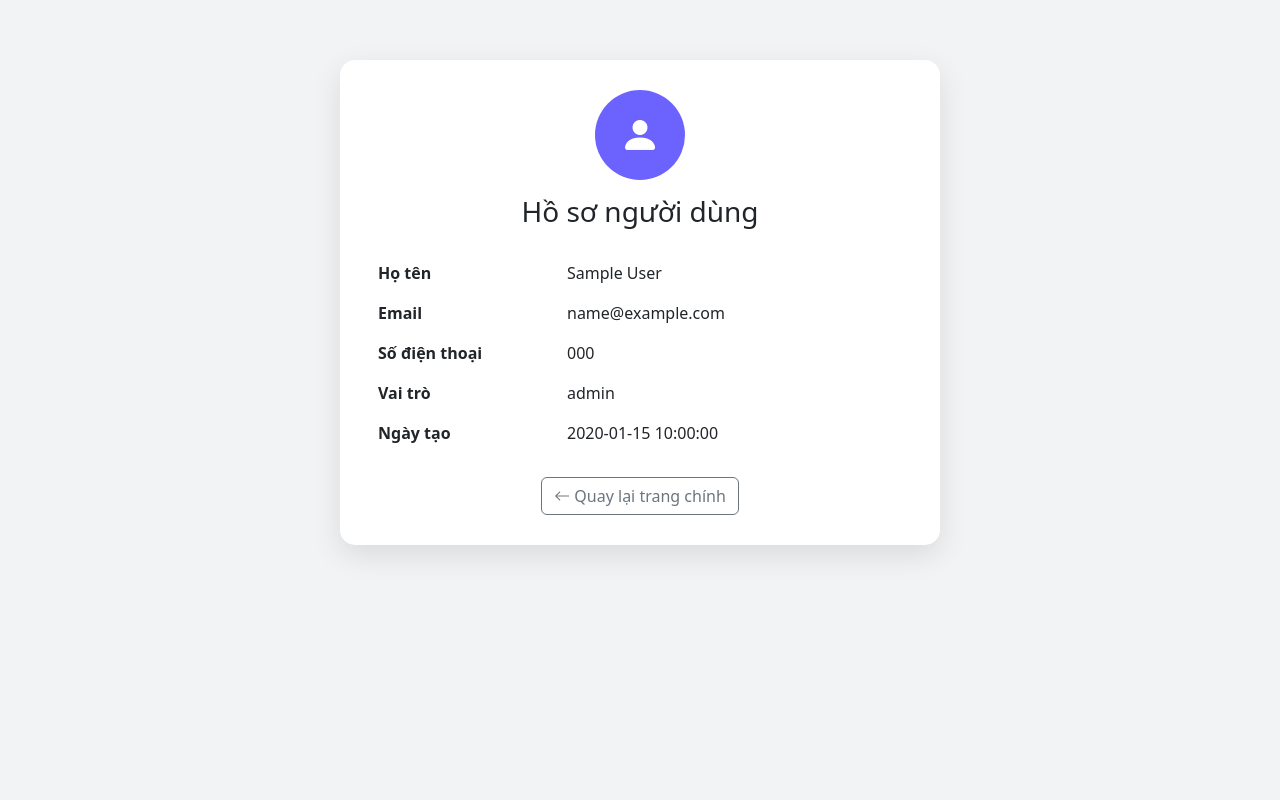
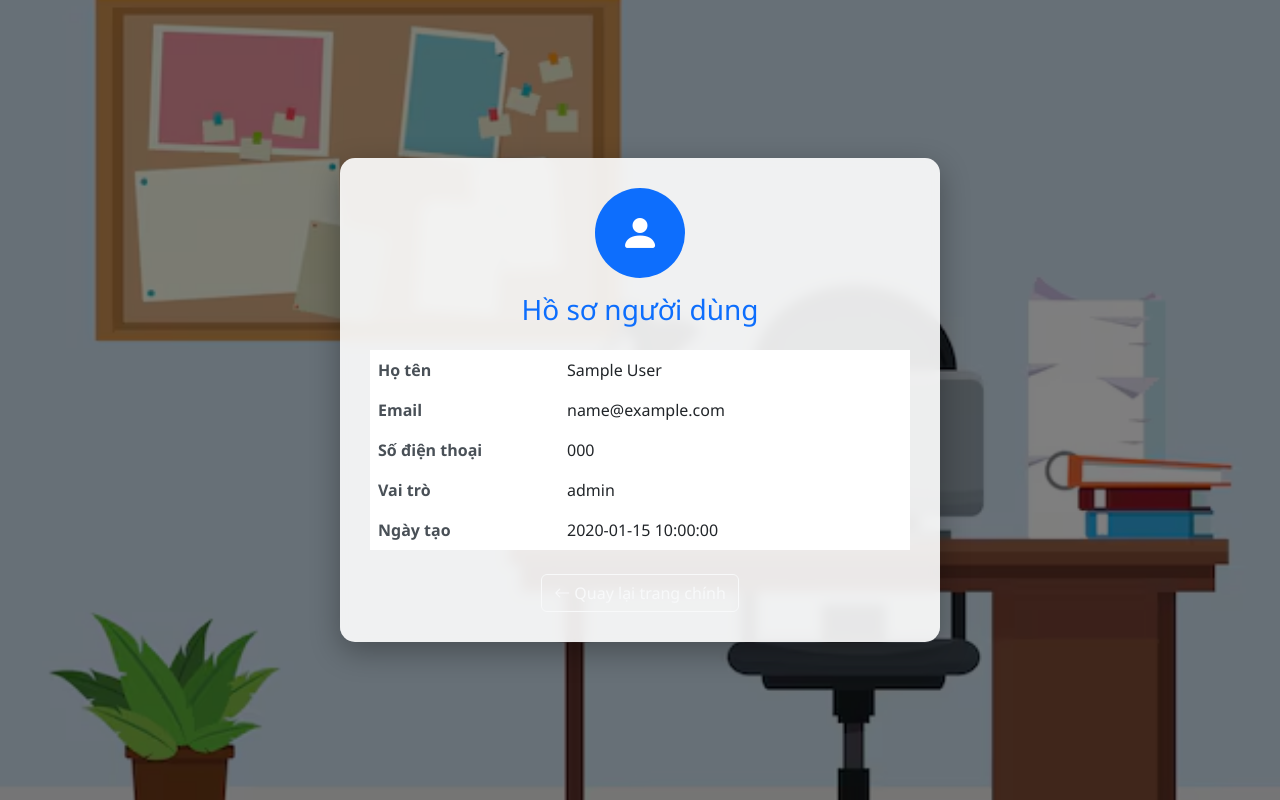
Before and after one commit to QuocViet0506/DoAnCoSo, a PHP site: page /Dashboard/profile.php in a window 1280 px wide. Run offline with PHP 8.4, Linux system fonts and the light colour scheme; the visitor is signed in with stand-in values (Sample User, id 1); tables that the repository leaves empty or names only in its code hold one stand-in row (values such as "Sample post").

Commit message:
Sua Giao dien

```diff
--- a/Dashboard/profile.php
+++ b/Dashboard/profile.php
@@ -16,31 +16,67 @@ if (!$user) {
     echo "Không tìm thấy người dùng!";
     exit();
 }
+
+// Gán ảnh nền dựa vào vai trò
+switch ($user['role']) {
+    case 'driver':
+        $background = "../assets/images/bg_driver.jpg";
+        break;
+    case 'passenger':
+        $background = "../assets/images/bg_passenger.jpg";
+        break;
+    case 'admin':
+    default:
+        $background = "../assets/images/bg_admin.jpg";
+        break;
+}
 ?>
-
 <!DOCTYPE html>
 <html lang="vi">
 <head>
     <meta charset="UTF-8">
     <title>Hồ sơ cá nhân</title>
+    <meta name="viewport" content="width=device-width, initial-scale=1">
+    <!-- Bootstrap & Icons -->
     <link href="https://cdn.jsdelivr.net/npm/bootstrap@5.3.0/dist/css/bootstrap.min.css" rel="stylesheet">
     <link href="https://cdn.jsdelivr.net/npm/bootstrap-icons@1.10.5/font/bootstrap-icons.css" rel="stylesheet">
     <style>
         body {
-            background-color: #f1f3f5;
+            margin: 0;
+            padding: 0;
+            background: url('<?= $background ?>') no-repeat center center fixed;
+            background-size: cover;
+            min-height: 100vh;
+            display: flex;
+            align-items: center;
+            justify-content: center;
+            font-family: 'Segoe UI', sans-serif;
         }
+
+        .overlay {
+            position: absolute;
+            top: 0; left: 0;
+            width: 100%; height: 100%;
+            background-color: rgba(0, 0, 0, 0.5);
+            z-index: 0;
+        }
+
         .profile-card {
+            position: relative;
+            z-index: 1;
             max-width: 600px;
-            margin: 60px auto;
+            width: 100%;
+            padding: 30px;
+            background-color: rgba(255, 255, 255, 0.9);
             border-radius: 15px;
-            box-shadow: 0 10px 30px rgba(0, 0, 0, 0.1);
-            background-color: #fff;
-            padding: 30px;
+            box-shadow: 0 10px 30px rgba(0, 0, 0, 0.3);
+            backdrop-filter: blur(6px);
         }
+
         .avatar {
             width: 90px;
             height: 90px;
-            background-color: #6c63ff;
+            background-color: #0d6efd;
             color: white;
             font-size: 40px;
             border-radius: 50%;
@@ -49,12 +85,19 @@ if (!$user) {
             justify-content: center;
             margin: 0 auto 15px;
         }
+
+        .profile-card h3 {
+            color: #0d6efd;
+        }
+
         .table th {
             width: 35%;
+            color: #495057;
         }
     </style>
 </head>
 <body>
+    <div class="overlay"></div>
 
     <div class="profile-card text-center">
         <div class="avatar">
@@ -83,15 +126,11 @@ if (!$user) {
                 <td><?= $user['created_at'] ?></td>
             </tr>
         </table>
-
         <div class="mt-4">
-        <a href="../index.php" class="btn btn-outline-secondary">
+            <a href="../index.php" class="btn btn-outline-light">
                 <i class="bi bi-arrow-left"></i> Quay lại trang chính
             </a>
-        <!-- Tùy chọn: mở tính năng chỉnh sửa -->
-        <!-- <a href="edit_profile.php" class="btn btn-warning"><i class="bi bi-pencil-square"></i> Chỉnh sửa</a> -->
         </div>
     </div>
-
 </body>
 </html>
```
Also changed, not shown: assets/images/anh_giaotiep.jpg (deleted), assets/images/bg_admin.jpg (added), assets/images/bg_driver.jpg (added), assets/images/bg_passenger.jpg (added). Lines whose indentation alone changed are shown as unchanged.
